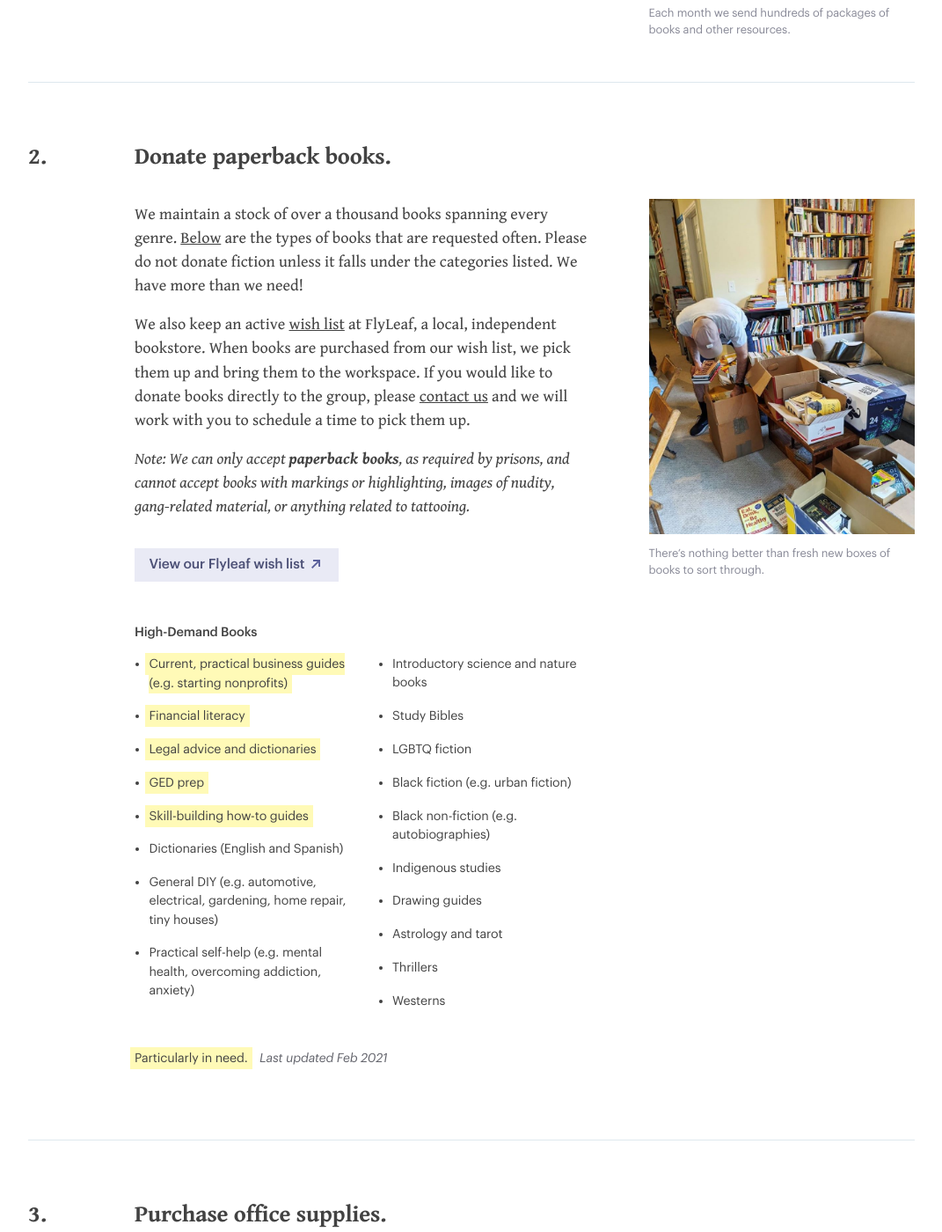
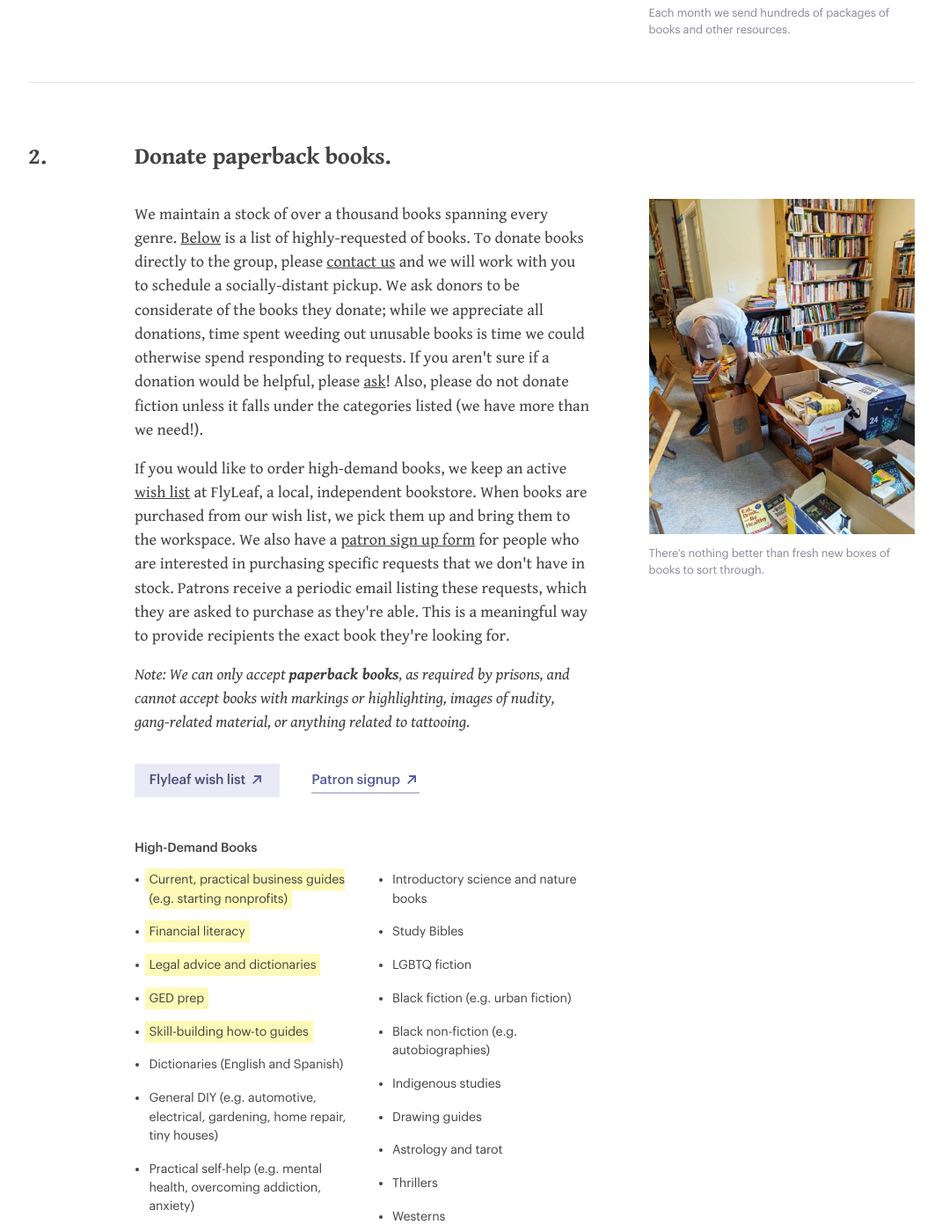
Before and after one commit to prisonbookscollective/prisonbookscollective.github.io, a Jekyll site: the page built from support-us.md, in a window 1280 px wide and 1400 px high, scrolled down 844 px. Shown: the whole window at 88% size, without its empty margins (104-1175 px from the left). Built offline with Jekyll 4.4.1, drawn with Linux system fonts in a browser that asks for light colours.

Commit message:
Updates Support Us page

```diff
--- a/_config.yml
+++ b/_config.yml
@@ -16,6 +16,7 @@ zine_catalog: https://drive.google.com/file/d/1bFVwI6wjujZ8CeYVQ0sfIPPQTFyjFguK/
 contact_email: prisonbooks@gmail.com
 help_email: helpout@prisonbooks.info
 mailing_address: PO Box 625, Carrboro, NC 27510
+patron_signup: https://docs.google.com/forms/d/e/1FAIpQLScfBxeuPKoxnt70nVhsjHD0dbvmr8whO3ILP7JBVX3JO5CqOQ/viewform?usp=sf_link
 
 # Build settings
 sass:
--- a/support-us.md
+++ b/support-us.md
@@ -26,10 +26,11 @@ intro: We are able to do what we do through donations&#58; money, books, supplie
 	</div>
 	<div class="content">
 		<h2 id="donate-books">Donate paperback books.</h2>
-		<p>We maintain a stock of over a thousand books spanning every genre. <a href="#high-demand-books">Below</a> are the types of books that are requested often. Please do not donate fiction unless it falls under the categories listed. We have more than we need!</p>
-		<p>We also keep an active <a href="{{ site.flyleaf_wishlist }}">wish list</a> at FlyLeaf, a local, independent bookstore. When books are purchased from our wish list, we pick them up and bring them to the workspace. If you would like to donate books directly to the group, please <a href="mailto:{{ site.help_email }}?subject=Book%20Donation">contact us</a> and we will work with you to schedule a time to pick them up.</p>
+		<p>We maintain a stock of over a thousand books spanning every genre. <a href="#high-demand-books">Below</a> is a list of highly-requested of books. To donate books directly to the group, please <a href="mailto:{{ site.help_email }}?subject=Book%20Donation">contact us</a> and we will work with you to schedule a socially-distant pickup. We ask donors to be considerate of the books they donate; while we appreciate all donations, time spent weeding out unusable books is time we could otherwise spend responding to requests. If you aren't sure if a donation would be helpful, please <a href="mailto:{{ site.help_email }}?subject=Book%20Donation">ask</a>! Also, please do not donate fiction unless it falls under the categories listed (we have more than we need!). </p>
+		<p>If you would like to order high-demand books, we keep an active <a href="{{ site.flyleaf_wishlist }}">wish list</a> at FlyLeaf, a local, independent bookstore. When books are purchased from our wish list, we pick them up and bring them to the workspace. We also have a <a href="{{ site.patron_signup }}">patron sign up form</a> for people who are interested in purchasing specific requests that we don't have in stock. Patrons receive a periodic email listing these requests, which they are asked to purchase as they're able. This is a meaningful way to provide recipients the exact book they're looking for.</p>
 		<p><i>Note: We can only accept <strong>paperback books</strong>, as required by prisons, and cannot accept books with markings or highlighting, images of nudity, gang-related material, or anything related to tattooing.</i></p>
-		<a href="{{ site.flyleaf_wishlist }}" class="btn-secondary external-link">View our Flyleaf wish list</a>
+		<a href="{{ site.flyleaf_wishlist }}" class="btn-secondary external-link">Flyleaf wish list</a>
+		<a href="{{ site.patron_signup }}" class="btn-tertiary external-link link-set">Patron signup</a>
 		<div class="genre-links">
 			<p class="label" id="high-demand-books">High-Demand Books</p>
 			<ul>
```
